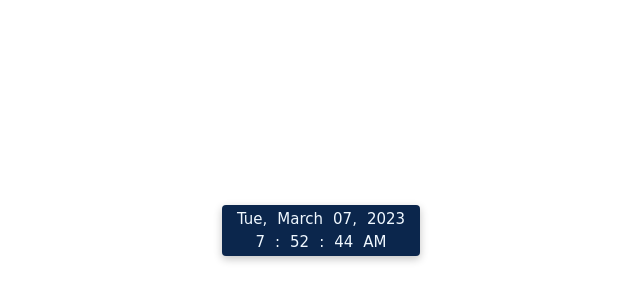
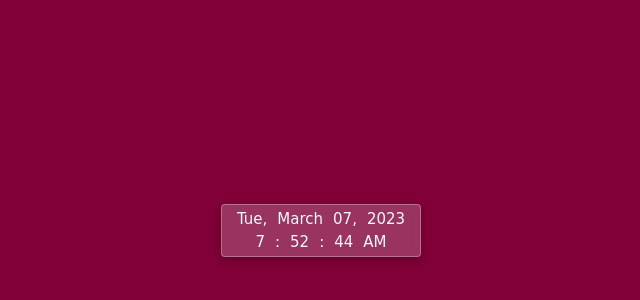
Before and after one commit to Programmer-Mehadi/digital-clock, a plain HTML site: page index.html in a window 1280 px wide. Shown: the part 170-470 px from the top of the page, without its empty margins (319-959 px from the left). Drawn offline with Linux system fonts and the light colour scheme.

Commit message:
color change

```diff
--- a/styles.css
+++ b/styles.css
@@ -10,9 +10,19 @@
   align-items: center;
   height: 100vh;
 }
+body {
+  height: 100vh;
+  background: #800037;
+}
+.digital-clock-main-container .digital-clock-body {
+  /* From https://css.glass */
+  background: rgba(255, 255, 255, 0.2);
+  border-radius: 16px;
+  box-shadow: 0 4px 30px rgba(0, 0, 0, 0.1);
+  backdrop-filter: blur(5px);
+  -webkit-backdrop-filter: blur(5px);
+  border: 1px solid rgba(255, 255, 255, 0.3);
 
-.digital-clock-main-container .digital-clock-body {
-  background-color: rgb(11, 38, 76);
   padding: 5px 15px;
   font-size: 15px;
   border-radius: 4px;
```
